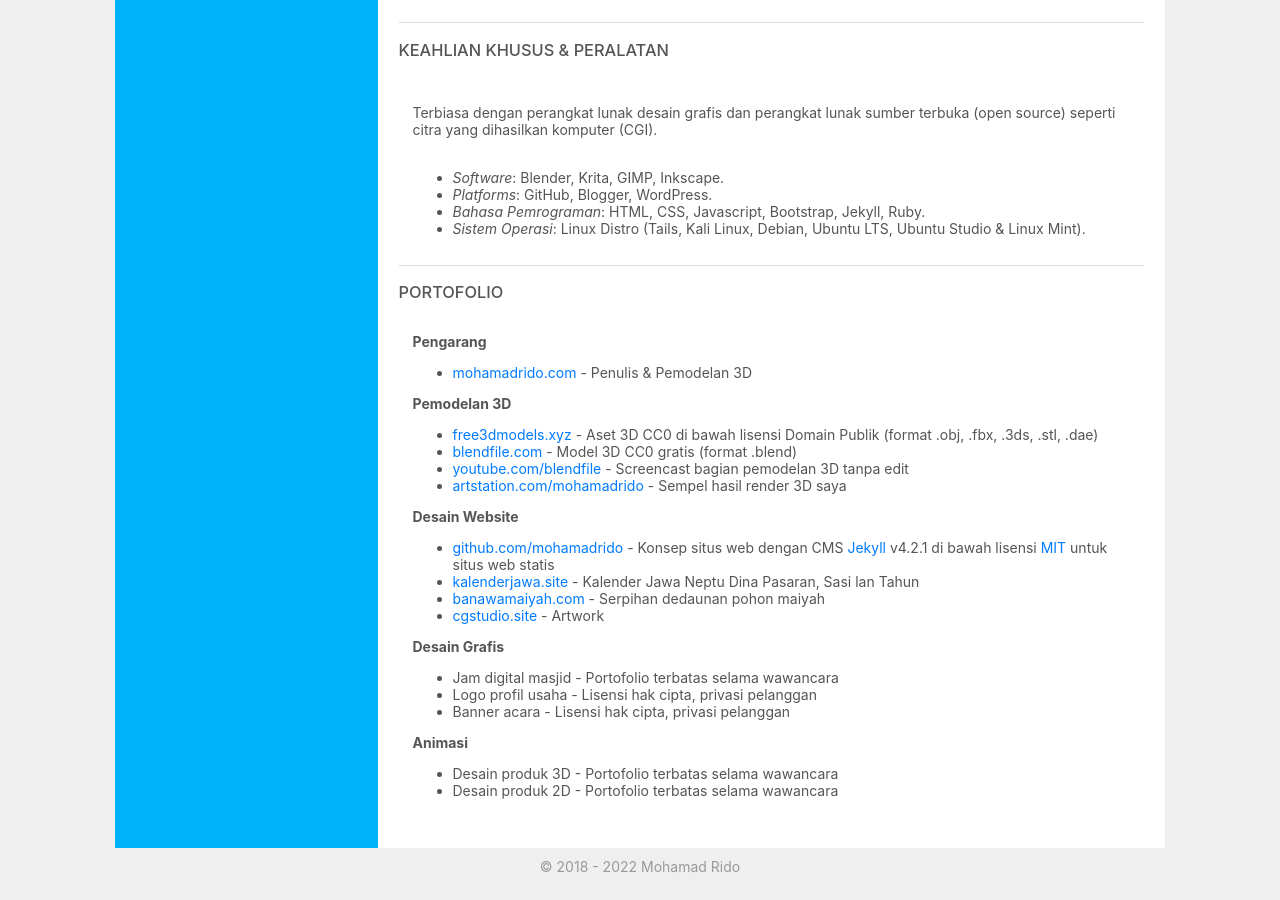
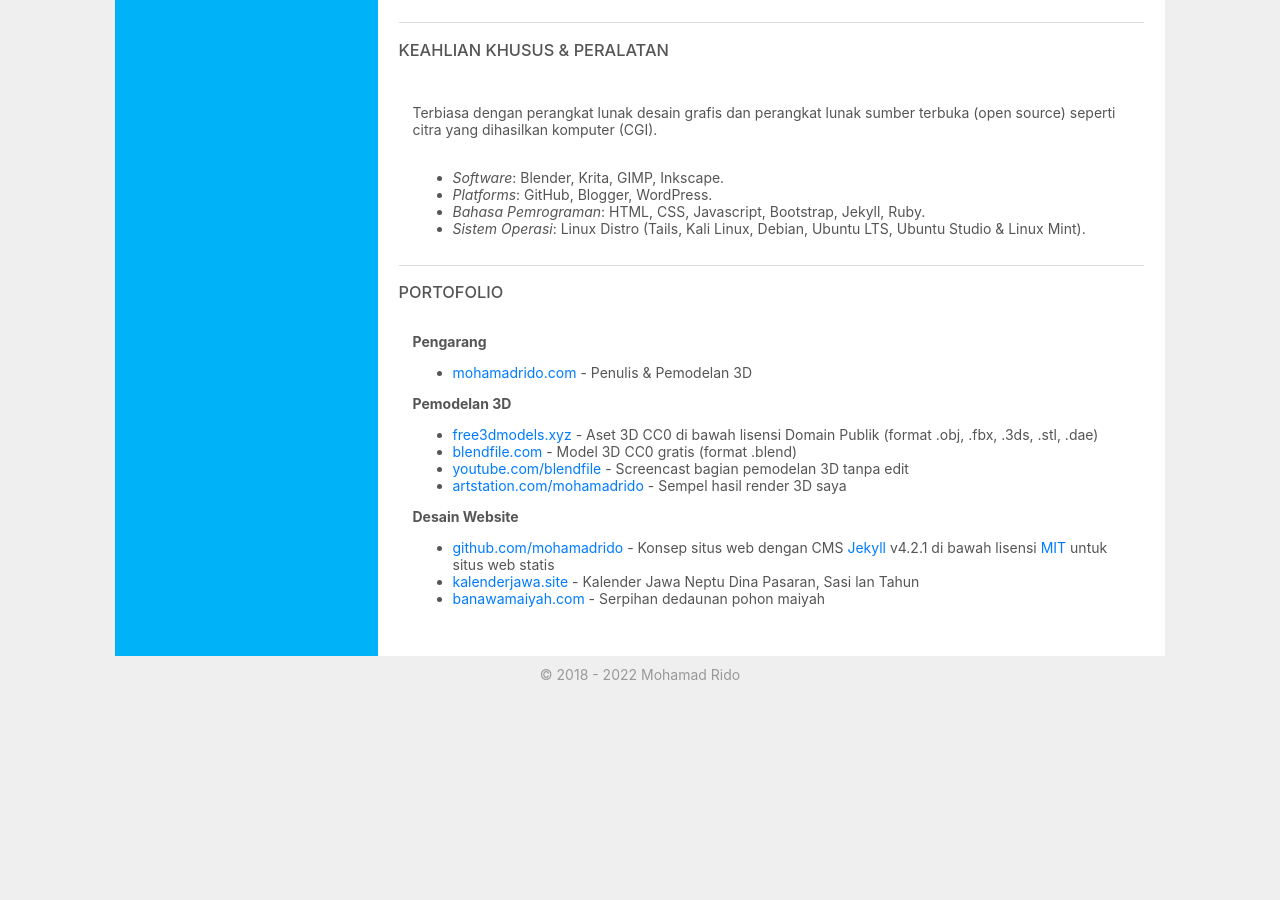
Before and after one commit to mohamadrido/about, a Jekyll site: the page built from id.html, in a window 1280 px wide and 900 px high, scrolled down 975 px. Built offline with Jekyll 4.4.1, drawn with Linux system fonts in a browser that asks for light colours; after the commit the page ends 1683 px from its top, so only the background shows below that.

Commit message:
Update id.html

```diff
--- a/id.html
+++ b/id.html
@@ -142,9 +142,8 @@
       <li><a href="https://github.com/mohamadrido">github.com/mohamadrido</a> - Konsep situs web dengan CMS <a href="https://jekyllrb.com">Jekyll</a> v4.2.1 di bawah lisensi <a href="https://mit-license.org">MIT</a> untuk situs web statis</li>
       <li><a href="http://kalenderjawa.site">kalenderjawa.site</a> - Kalender Jawa Neptu Dina Pasaran, Sasi lan Tahun</li>
       <li><a href="https://www.banawamaiyah.com" rel="nofollow">banawamaiyah.com</a> - Serpihan dedaunan pohon maiyah</li>
-      <li><a href="https://cgstudio.site">cgstudio.site</a> - Artwork</li>
       </ul>
-    <b>Desain Grafis</b>
+    <!--b>Desain Grafis</b>
       <ul>
       <li>Jam digital masjid - Portofolio terbatas selama wawancara</li>
       <li>Logo profil usaha - Lisensi hak cipta, privasi pelanggan</li>
@@ -154,7 +153,7 @@
       <ul>
       <li>Desain produk 3D - Portofolio terbatas selama wawancara</li>
       <li>Desain produk 2D - Portofolio terbatas selama wawancara</li>
-      </ul>
+      </ul-->
     </div>
 
   </div>
```
